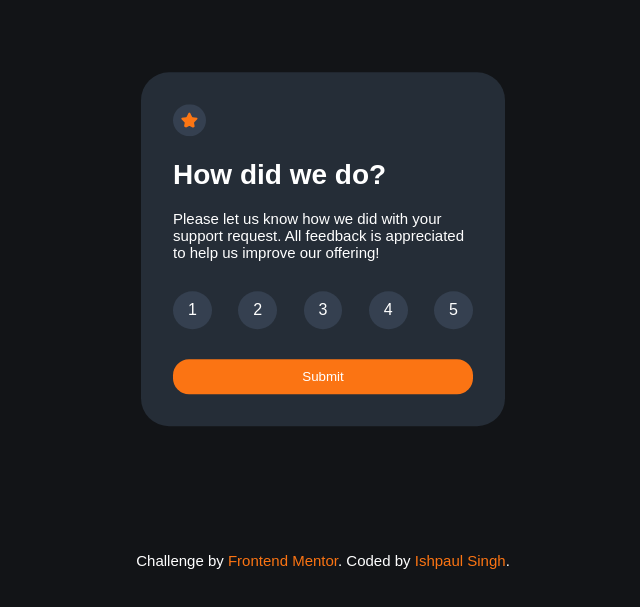
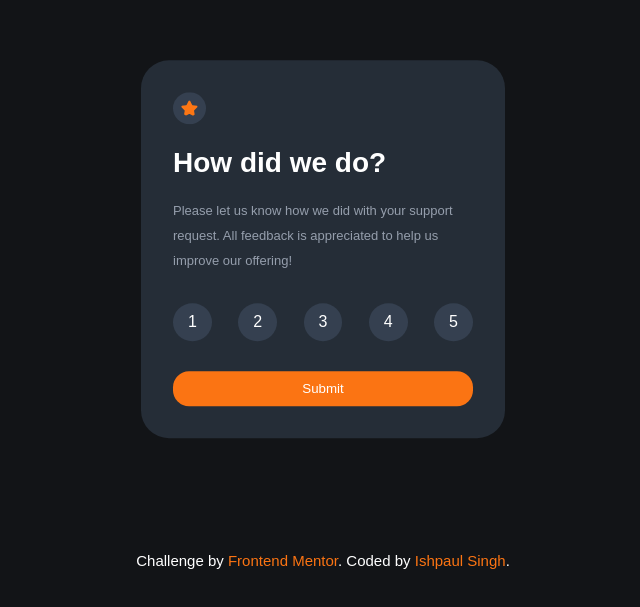
Before and after one commit to ishpaul777/Rating-component, a plain HTML site: page index.html in a window 1280 px wide. Shown: the part 151-758 px from the top of the page, without its empty margins (317-957 px from the left). Drawn offline with Linux system fonts and the light colour scheme.

Commit message:
fixed font sizes

```diff
--- a/style.css
+++ b/style.css
@@ -37,9 +37,10 @@ body {
 }
 
 .question-brief {
-  font-size: 15px;
+  color: hsl(217, 12%, 63%);
+  font-size: 13px;
   margin: 0;
-  margin-top: transpx;
+  line-height: 25px;
 }
 
 .rating-btns {
```
Also changed, not shown: index.html (+1 -1 lines).
